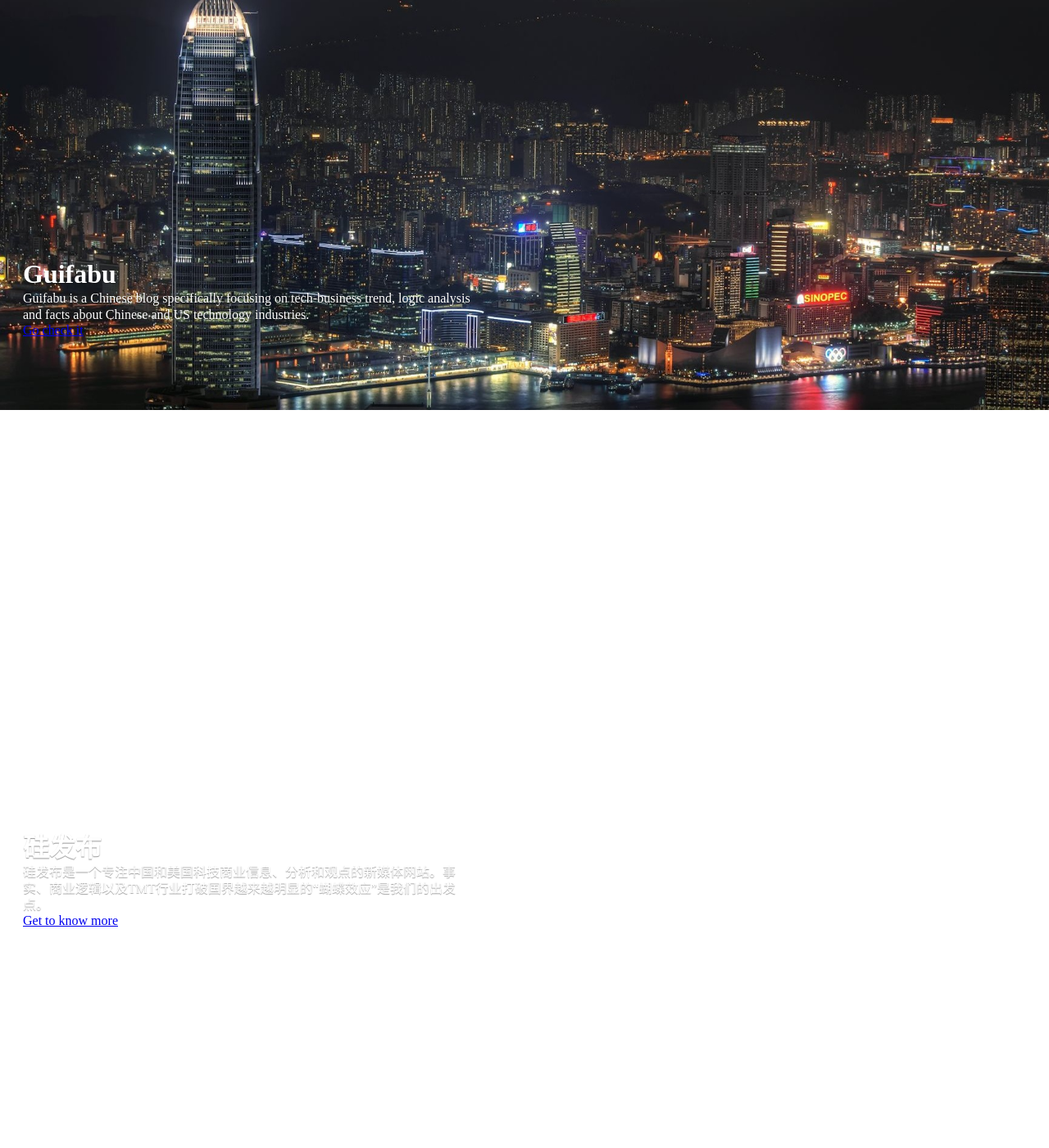
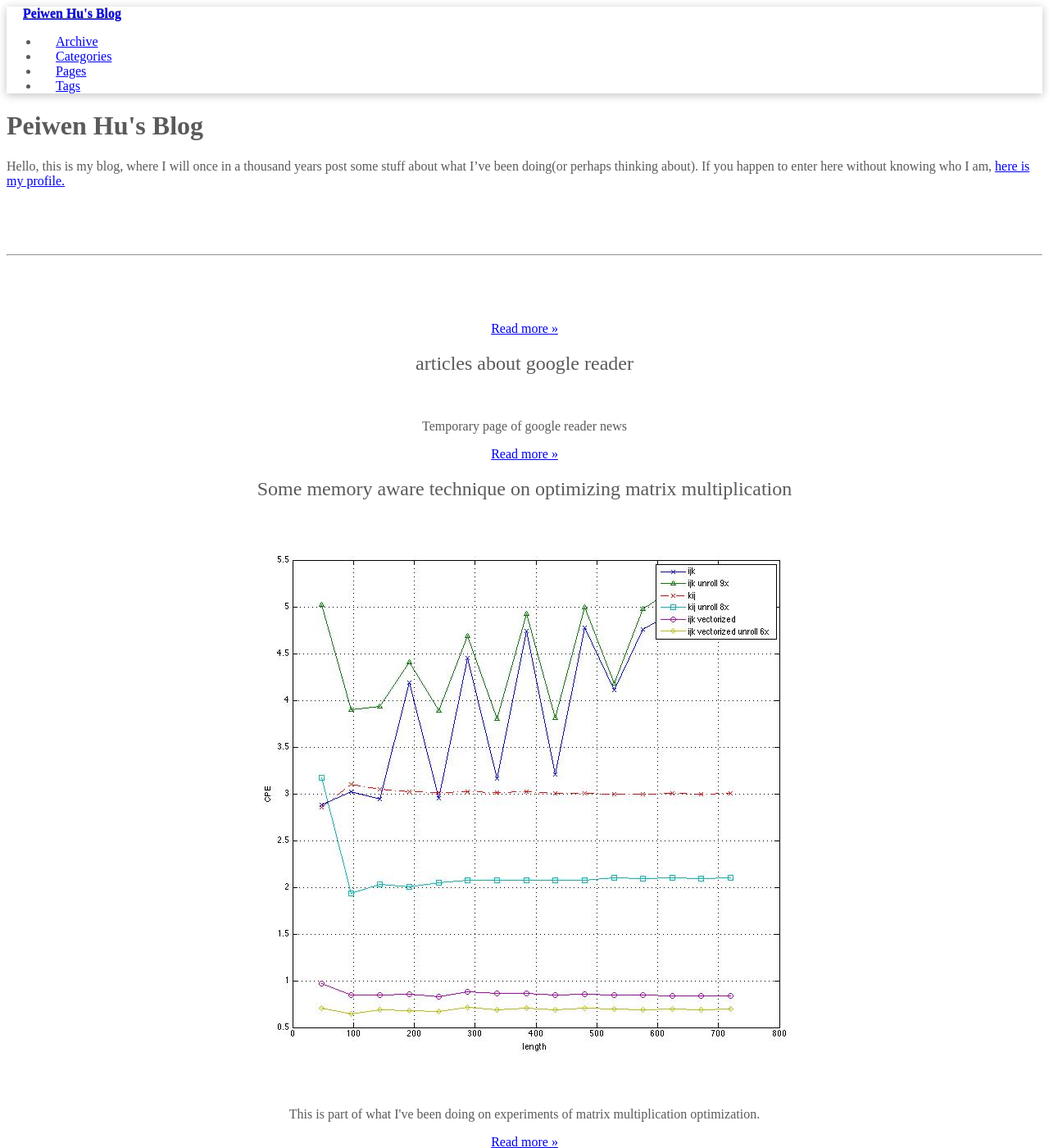
Before and after one commit to jianhanglin/peiwenhu.github.com, a Jekyll site: the page built from index.md, in a window 1280 px wide and 1400 px high. Shown: the whole window at 82% size. Built offline with Jekyll 4.4.1, drawn with Linux system fonts in a browser that asks for light colours.

Commit message:
removed guifabu

```diff
--- a/_includes/themes/twitter/default.html
+++ b/_includes/themes/twitter/default.html
@@ -282,33 +282,6 @@
       </div>
     </div>
 
-    <div id="myCarousel" class="carousel slide">
-      <div class="carousel-inner">
-        <div class="item active">
-          <img src="/assets/img/slide1.jpg" alt="">
-          <div class="container">
-            <div class="carousel-caption">
-              <h1>Guifabu</h1>
-              <p class="lead">Guifabu is a Chinese blog specifically focusing on tech-business trend, logic analysis and facts about Chinese and US technology industries.</p>
-              <a class="btn btn-large btn-primary" href="http://www.guifabu.com">Go check it</a>
-            </div>
-          </div>
-        </div>
-        <div class="item">
-          <img src="/assets/img/slide2.jpg" alt="">
-          <div class="container">
-            <div class="carousel-caption">
-              <h1>硅发布</h1>
-              <p class="lead">硅发布是一个专注中国和美国科技商业信息、分析和观点的新媒体网站。事实、商业逻辑以及TMT行业打破国界越来越明显的“蝴蝶效应”是我们的出发点。</p>
-              <a class="btn btn-large btn-primary" href="http://www.guifabu.com">Get to know more </a>
-            </div>
-          </div>
-        </div>
-      </div>
-      <a class="left carousel-control" href="#myCarousel" data-slide="prev">&lsaquo;</a>
-      <a class="right carousel-control" href="#myCarousel" data-slide="next">&rsaquo;</a>
-    </div><!-- /.carousel -->
-
 
     <div class="container">
 
```
